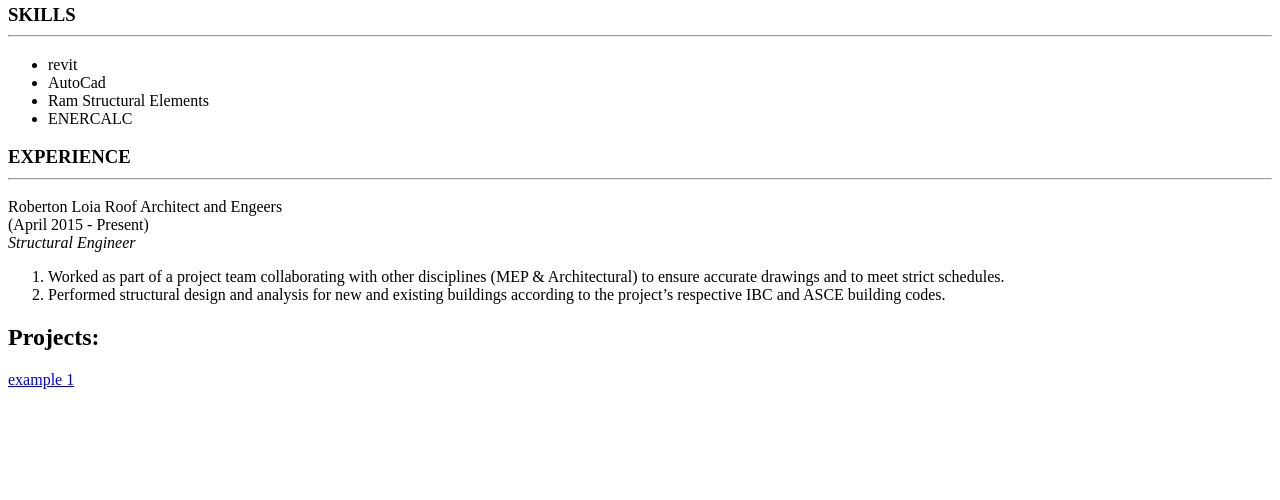
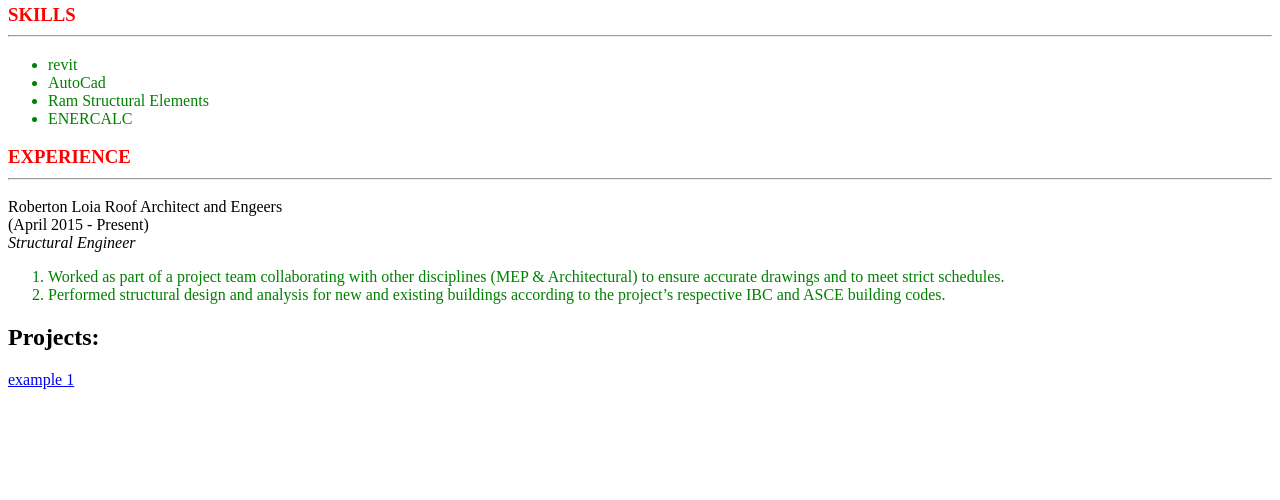
Before and after one commit to blin432/html101, a plain HTML site: page resume/index.html in a window 1280 px wide. Shown: the part 300-800 px from the top of the page. Drawn offline with Linux system fonts and the light colour scheme; a script that the page names is missing.

Commit message:
css added

```diff
--- a/resume/index.html
+++ b/resume/index.html
@@ -5,7 +5,7 @@
     <meta http-equiv="X-UA-Compatible" content="IE=edge">
     <title>Page Title</title>
     <meta name="viewport" content="width=device-width, initial-scale=1">
-    <link rel="stylesheet" type="text/css" media="screen" href="main.css" />
+    <link rel="stylesheet" type="text/css" media="screen" href="style.css" />
     <script src="main.js"></script>
 </head>
 <body>
--- /dev/null
+++ b/resume/style.css
@@ -0,0 +1,7 @@
+h1,h3{
+    color:red;
+}
+
+li {
+    color: green;
+}
```
